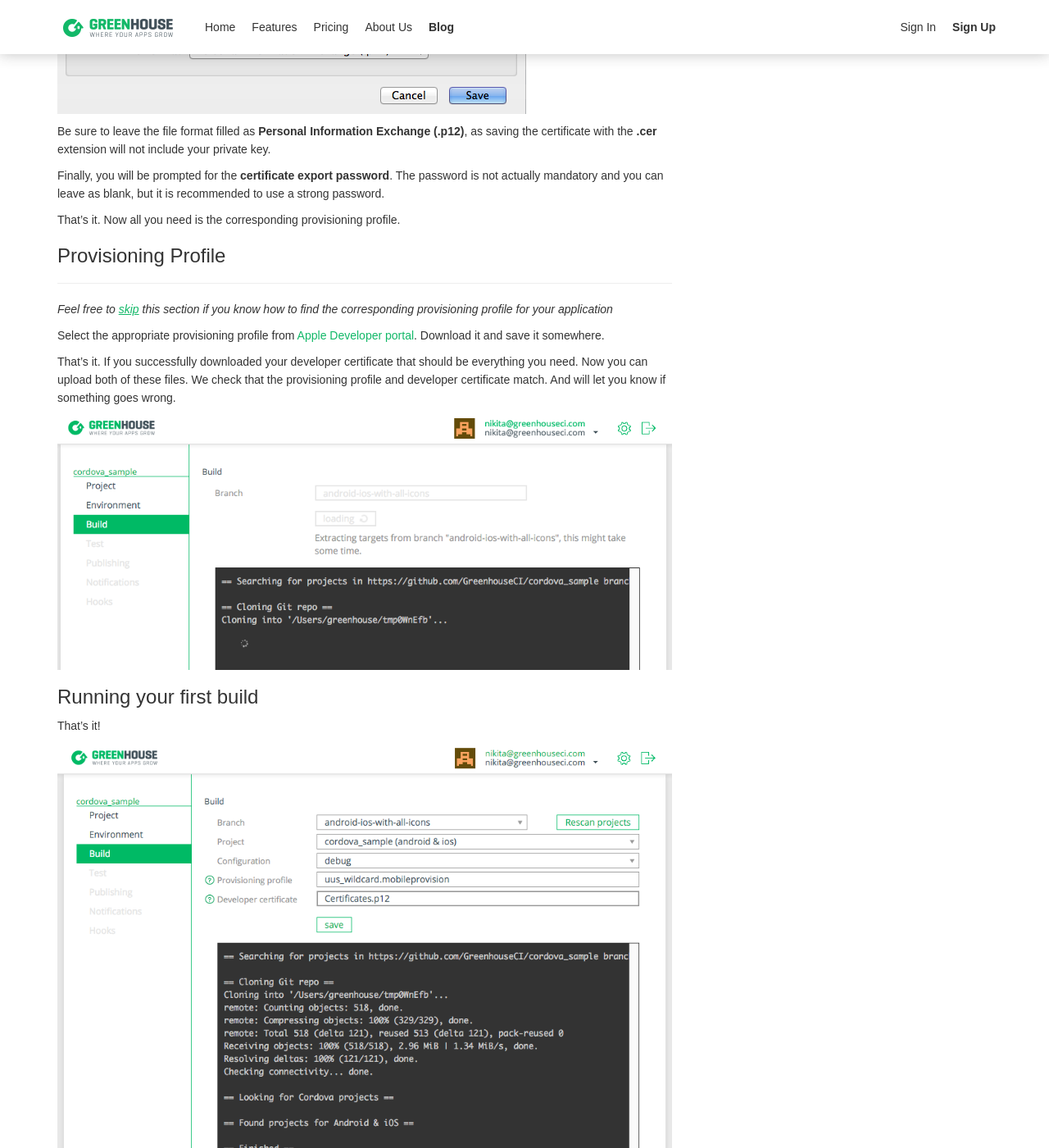
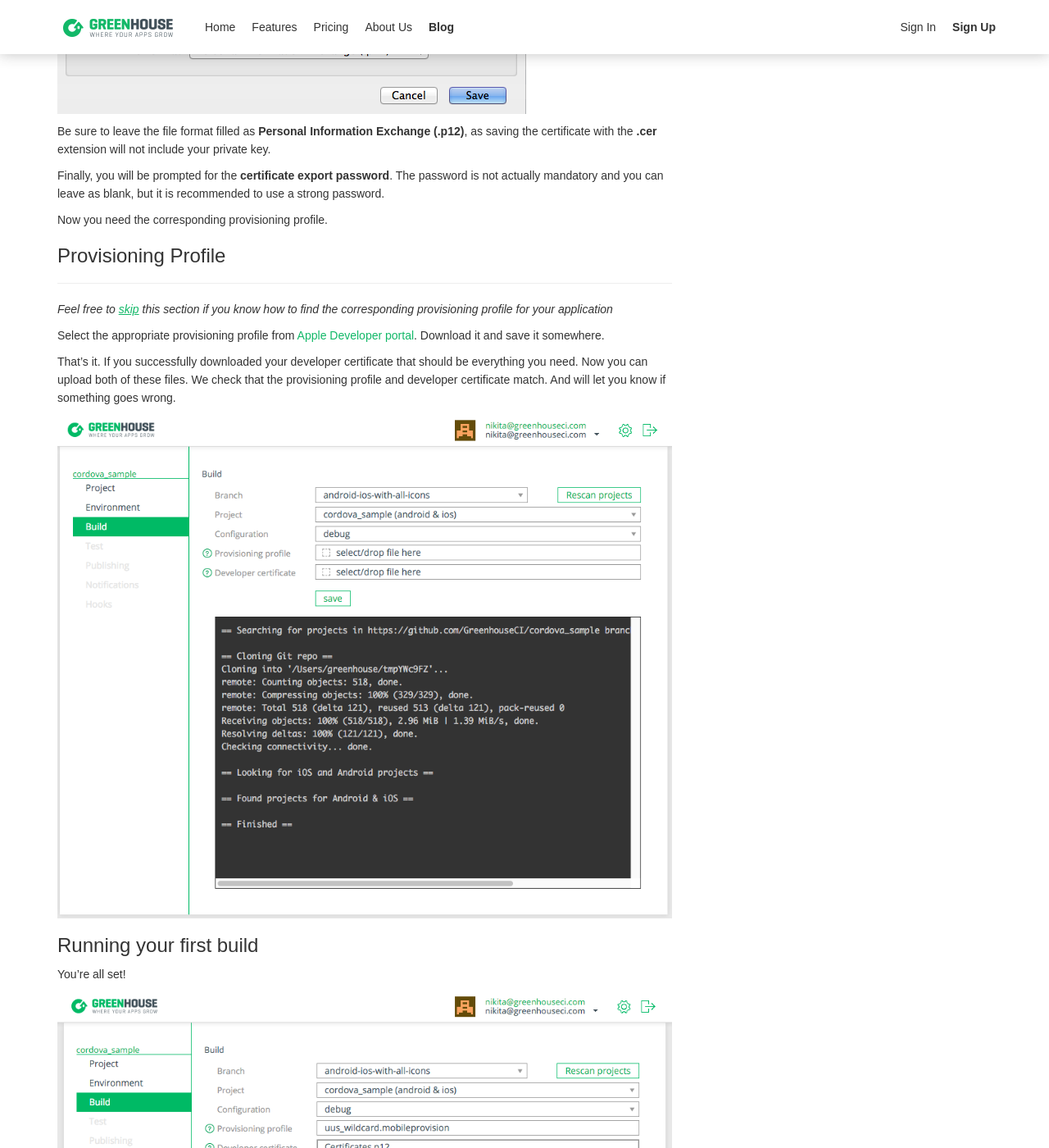
Before and after one commit to GreenhouseCI/blog.greenhouseci.com, a Jekyll site: the page built from pages/cordova_tutorial.md, in a window 1280 px wide and 1400 px high, scrolled down 5077 px. Shown: the whole window at 82% size. Built offline with Jekyll 4.4.1, drawn with Linux system fonts in a browser that asks for light colours; nearby versions of some CDN libraries; comment, search, counter and statistics services are not loaded.

Commit message:
Use more appropriate image for the signing files section

```diff
--- a/pages/cordova_tutorial.md
+++ b/pages/cordova_tutorial.md
@@ -181,7 +181,7 @@ Be sure to leave the file format filled as **Personal Information Exchange (.p12
 
 Finally, you will be prompted for the **certificate export password**. The password is not actually mandatory and you can leave as blank, but it is recommended to use a strong password.
 
-That's it. Now all you need is the corresponding provisioning profile.
+Now you need the corresponding provisioning profile.
 
 <h3 id="provisioning-profile">Provisioning Profile</h3>
 --------------------
@@ -190,16 +190,14 @@ That's it. Now all you need is the corresponding provisioning profile.
 Select the appropriate provisioning profile from <a href="https://developer.apple.com/account/ios/profile/profileList.action">Apple Developer portal</a>.
 Download it and save it somewhere.
 
-
 That's it. If you successfully downloaded your developer certificate that should be everything you need. Now you can upload both of these files.
 We check that the provisioning profile and developer certificate match. And will let you know if something goes wrong.
-
 
 ![Scanning projects]({{ site.url }}/assets/add-app-scan-repo-cordova.png "Scanning projects")
 
 <h3 id="first-build">Running your first build</h3>
 
-That's it!
+You're all set!
 
 ![Configure project]({{ site.url }}/assets/add-app-select-configuration-cordova.png "Configure project")
 
```
Also changed, not shown: assets/add-app-scan-repo-cordova.png.
